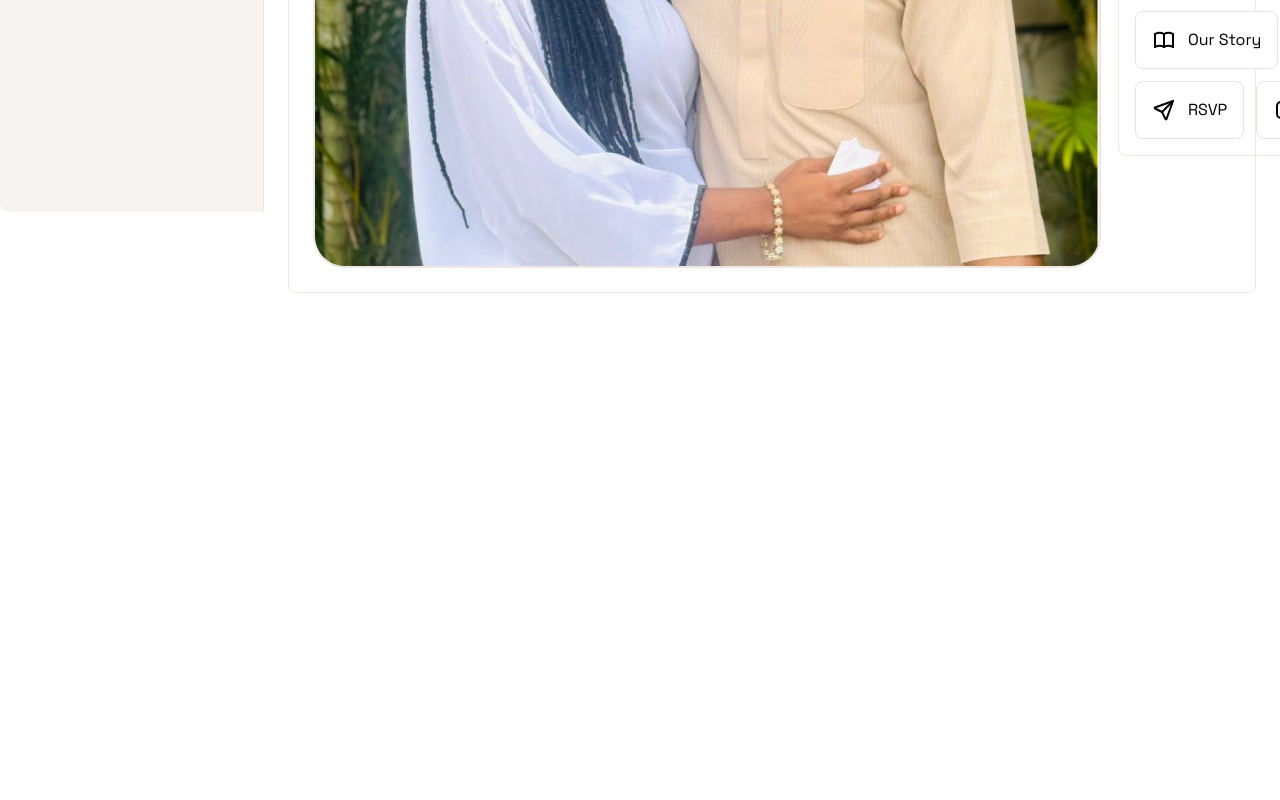
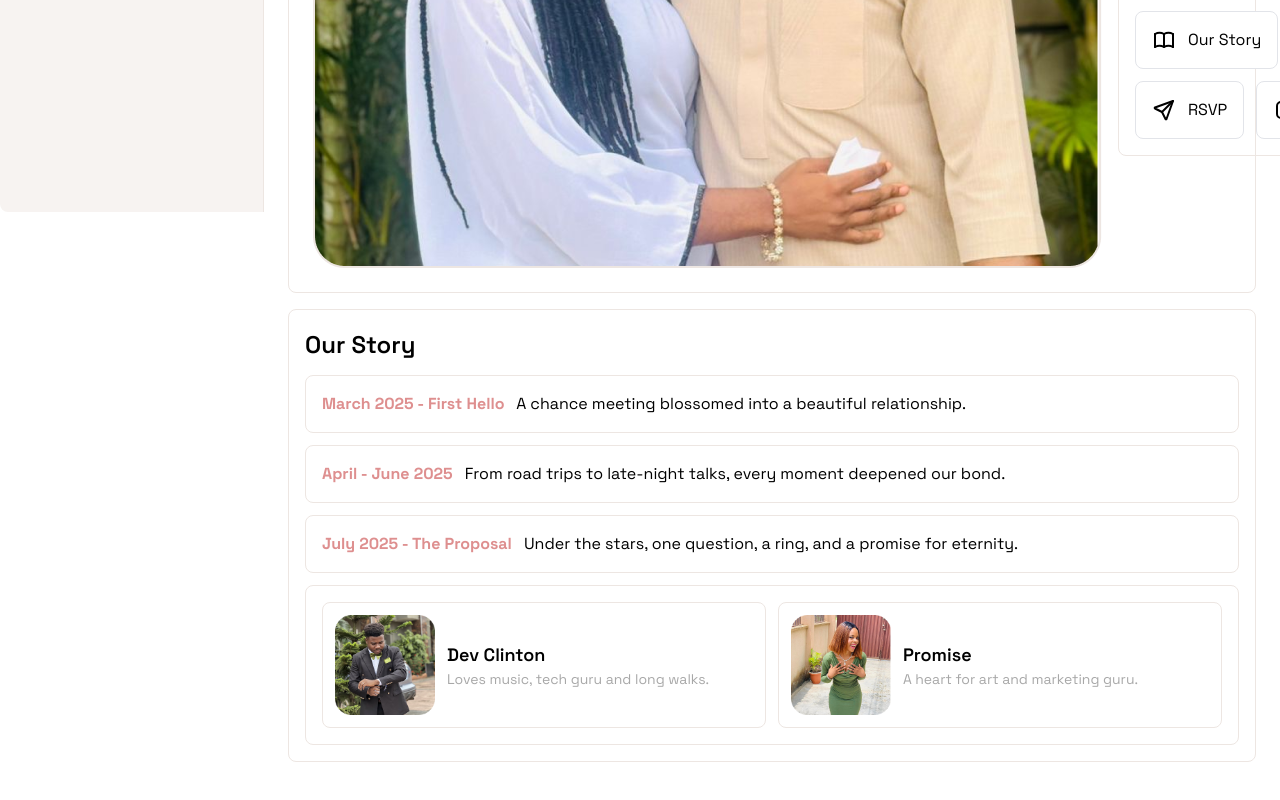
Before and after one commit to Clinzho1996/hispromise25, a Next.js app: page / in a window 1280 px wide. Shown: the part 588-1388 px from the top of the page. Before the commit the page ends 929 px from the top, so only its background shows below. Built offline with nearby package versions, Linux system fonts and the light colour scheme.

Commit message:
share and calendar modal

```diff
--- a/app/(root)/(home)/page.tsx
+++ b/app/(root)/(home)/page.tsx
@@ -1,5 +1,6 @@
 import Header from "@/components/Header";
 import Hero from "@/components/Hero";
+import Story from "@/components/Story";
 
 function HomePage() {
 	return (
@@ -7,6 +8,7 @@ function HomePage() {
 			<Header />
 			<div className="flex flex-col  min-h-screen p-6">
 				<Hero />
+				<Story />
 			</div>
 		</div>
 	);
--- /dev/null
+++ b/components/Story.tsx
@@ -0,0 +1,79 @@
+import { Space_Grotesk } from "next/font/google";
+import Image from "next/image";
+
+const spaceGrotesk = Space_Grotesk({ subsets: ["latin"] });
+
+function Story() {
+	return (
+		<div
+			className={`${spaceGrotesk.className} mt-4 border rounded-lg p-4 border-[#EDE6E2] flex flex-col gap-3`}>
+			<p className="text-lg sm:text-[24px] font-semibold">Our Story</p>
+
+			<div className="text-sm sm:text-base text-black flex flex-col gap-3">
+				<p className="border rounded-lg p-4 border-[#EDE6E2]">
+					<span className="text-[#DE8F8F] font-bold pr-2">
+						March 2025 - First Hello
+					</span>{" "}
+					A chance meeting blossomed into a beautiful relationship.
+				</p>
+				<p className="border rounded-lg p-4 border-[#EDE6E2]">
+					<span className="text-[#DE8F8F] font-bold pr-2">
+						April - June 2025
+					</span>{" "}
+					From road trips to late-night talks, every moment deepened our bond.
+				</p>
+				<p className="border rounded-lg p-4 border-[#EDE6E2]">
+					<span className="text-[#DE8F8F] font-bold pr-2">
+						July 2025 - The Proposal
+					</span>{" "}
+					Under the stars, one question, a ring, and a promise for eternity.
+				</p>
+			</div>
+
+			<div className="border rounded-lg p-4 border-[#EDE6E2] flex flex-col sm:flex-row justify-between items-center w-full gap-3">
+				<div className="flex flex-row justify-start items-center w-full gap-3 border rounded-lg p-3 border-[#EDE6E2]">
+					<div>
+						<Image
+							src="/images/dc.png"
+							alt="Link Preview"
+							width={100}
+							height={100}
+							className="rounded-lg"
+						/>
+					</div>
+					<div>
+						<p
+							className={`${spaceGrotesk.className} text-lg text-black font-semibold`}>
+							Dev Clinton
+						</p>
+						<p className={`${spaceGrotesk.className} text-sm text-[#A8A8A8]`}>
+							Loves music, tech guru and long walks.
+						</p>
+					</div>
+				</div>
+				<div className="flex flex-row justify-start items-center w-full gap-3 border rounded-lg p-3 border-[#EDE6E2]">
+					<div>
+						<Image
+							src="/images/pr.png"
+							alt="Link Preview"
+							width={100}
+							height={100}
+							className="rounded-lg"
+						/>
+					</div>
+					<div>
+						<p
+							className={`${spaceGrotesk.className} text-lg text-black font-semibold`}>
+							Promise
+						</p>
+						<p className={`${spaceGrotesk.className} text-sm text-[#A8A8A8]`}>
+							A heart for art and marketing guru.
+						</p>
+					</div>
+				</div>
+			</div>
+		</div>
+	);
+}
+
+export default Story;
```
Also changed, not shown: public/images/dc.png (added), public/images/pr.png (added).
